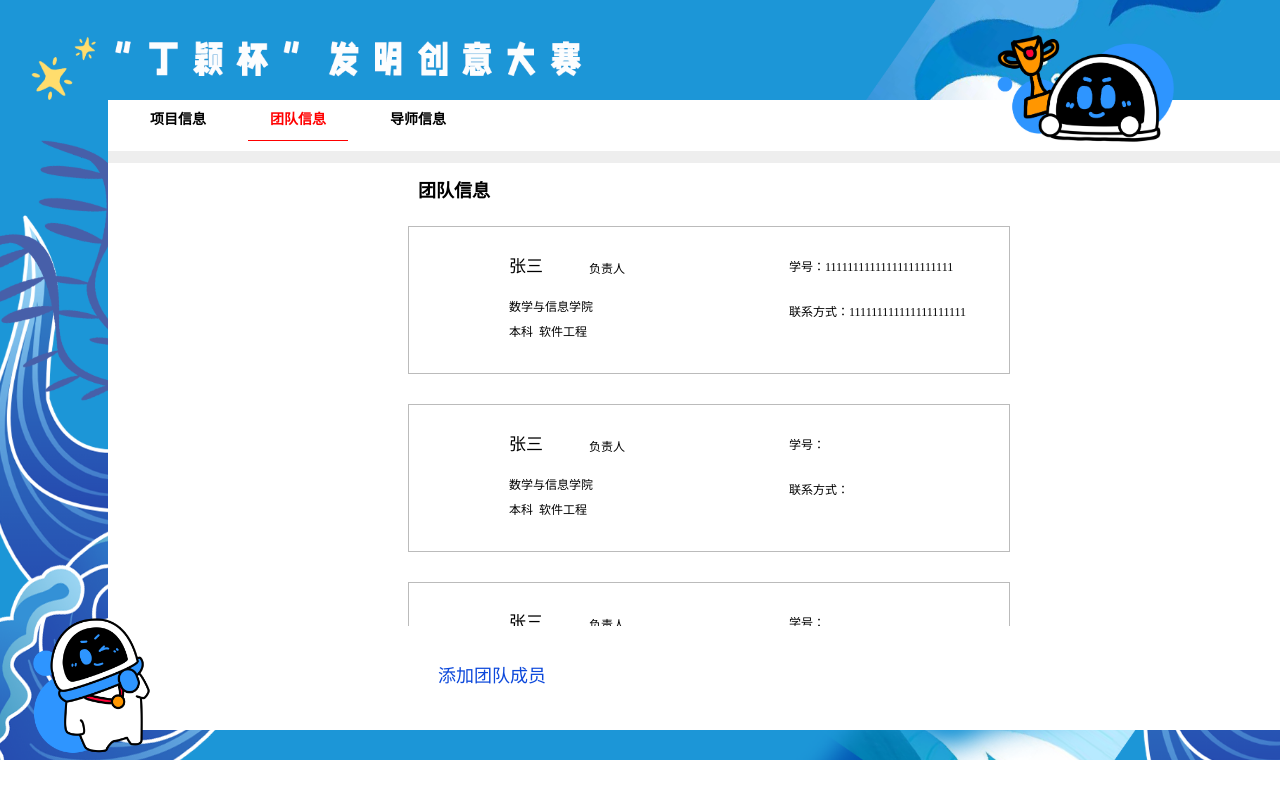
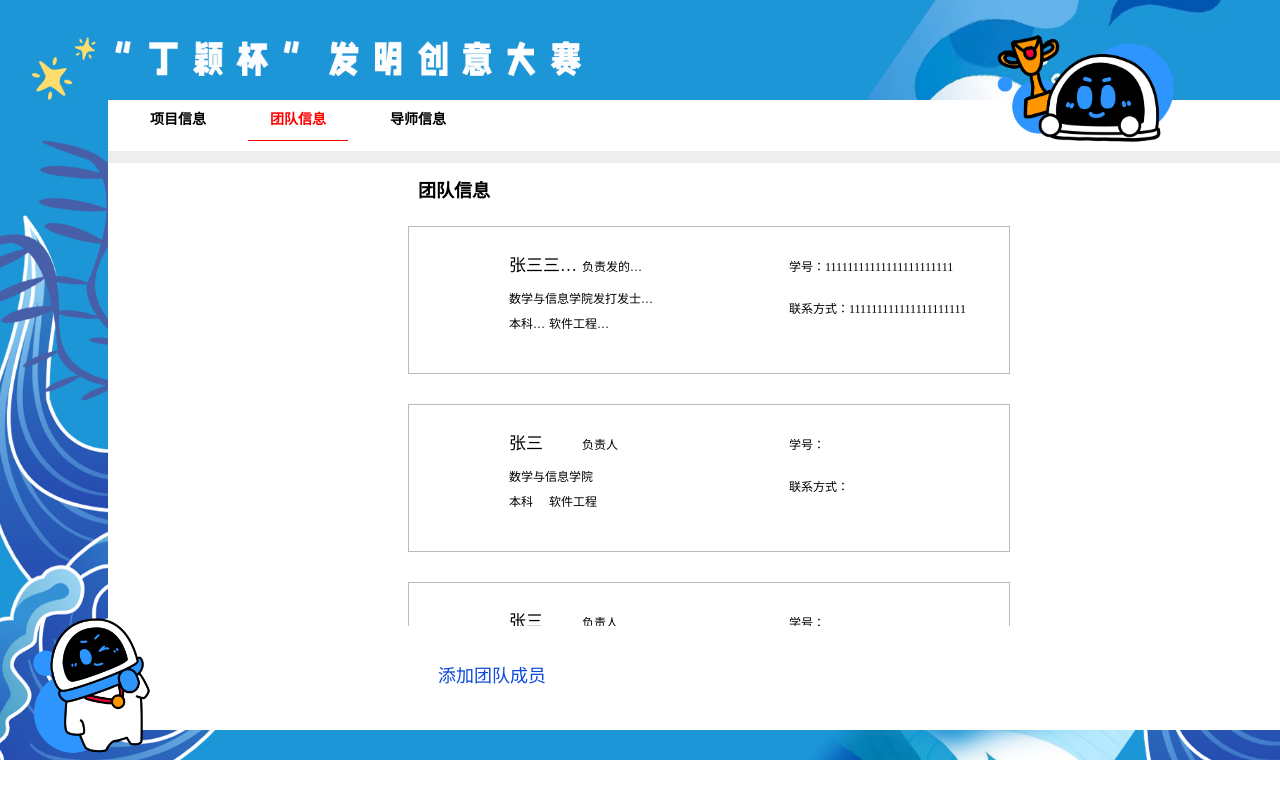
Before and after one commit to zjc2782171149/dingyingbei, a Vue app: page /#/ in a window 1280 px wide. Both pictures are taken after a click on the element "团队信息". Built offline with nearby package versions, Linux system fonts and the light colour scheme; a web font is replaced by a local one.

Commit message:
页面设计完成

```diff
--- a/src/store/index.js
+++ b/src/store/index.js
@@ -2,6 +2,36 @@ import { createStore } from 'vuex'
 
 export default createStore({
   state: {
+    peopleMessageList: {
+      project: {
+        teamName: '',
+        productionName: '',
+        productionType: {
+          typeOne: '',
+          typeTwo: ''
+        },
+        fileLists: {
+          file1: '',
+          file2: ''
+        }
+      },
+      team: [
+        {
+          name: '',
+          job: '',
+          college: '',
+          xueli: '',
+          project: '',
+          number: '',
+          phone: ''
+        }
+      ],
+      teacher: {
+        name: '',
+        college: '',
+        job: ''
+      }
+    }
   },
   mutations: {
   },
--- a/src/views/Home.vue
+++ b/src/views/Home.vue
@@ -24,10 +24,11 @@
         <div class="shortcut__hr"></div>
         <!-- <div></div>s -->
       </section>
-      <component :is="which"></component>
+
       <keep-alive>
-        <router-view></router-view>
+        <component :is="which"></component>
       </keep-alive>
+      <router-view></router-view>
       <!-- <router-view v-slot="{ which }">
         <keep-alive>
           <component :is="which"></component>
@@ -41,9 +42,9 @@
 
 <script>
 // @ is an alias to /src
-import Item from "./Item.vue";
-import Team from "./Team.vue";
-import Teacher from "./Teacher.vue";
+import Item from "./Item";
+import Team from "./Team";
+import Teacher from "./Teacher";
 
 export default {
   name: "Home",
--- a/src/views/Mask.vue
+++ b/src/views/Mask.vue
@@ -104,7 +104,7 @@ export default {
     border-radius: 0.1rem;
     border: 1px solid #bbbbbb;
     outline: none;
-    padding-left: 0.1rem;
+    padding: 0 0.1rem;
     font-size: 0.13rem;
     box-sizing: border-box;
   }
@@ -166,11 +166,14 @@ export default {
     height: 0.4rem;
     line-height: 0.4rem;
     text-align: center;
-    background: #287bea;
+    background: #1c96d7;
     color: #fff;
     font-size: 0.16rem;
     border-radius: 0.04rem;
     cursor: pointer;
+  }
+  &__add:hover {
+    background: #287bea;
   }
   &__cancel {
     position: absolute;
@@ -185,5 +188,8 @@ export default {
     border-radius: 0.04rem;
     cursor: pointer;
   }
+  &__cancel:hover {
+    background: #bdc3c7;
+  }
 }
 </style>
--- a/src/views/Teacher.vue
+++ b/src/views/Teacher.vue
@@ -24,7 +24,7 @@
         <div class="input__title">老师职称</div>
         <input type="text" class="input__Input" />
       </div>
-      <div class="input__add">添加</div>
+      <div class="input__add" @click="confirmMessage">确认</div>
       <div class="input__cancel">取消</div>
     </div>
   </div>
@@ -33,6 +33,11 @@
 <script>
 export default {
   name: "Teacher",
+  methods: {
+    confirmMessage() {
+      console.log("confirm");
+    },
+  },
 };
 </script>
 
@@ -134,10 +139,13 @@ export default {
     height: 0.4rem;
     line-height: 0.4rem;
     text-align: center;
-    background: #287bea;
+    background: #1c96d7;
     color: #fff;
     border-radius: 0.04rem;
     cursor: pointer;
+  }
+  &__add:hover {
+    background: #287bea;
   }
   &__cancel {
     position: absolute;
@@ -150,6 +158,9 @@ export default {
     color: #000;
     border-radius: 0.04rem;
     cursor: pointer;
+  }
+  &__cancel:hover {
+    background: #bdc3c7;
   }
   &__title {
     display: inline-block;
--- a/src/views/Team.vue
+++ b/src/views/Team.vue
@@ -4,14 +4,14 @@
     <div class="team__box">
       <div class="team__member">
         <div class="iconfont team__imgs">&#xe601;</div>
-        <div class="team__member__name">张三</div>
-        <div class="team__member__job">负责人</div>
-        <div class="team__member__college">数学与信息学院</div>
-        <div class="team__member__xueli">本科</div>
-        <div class="team__member__project">软件工程</div>
+        <div class="team__member__name">张三三三三三</div>
+        <div class="team__member__job">负责发的人工书法大赛夺冠</div>
+        <div class="team__member__college">数学与信息学院发打发士大夫</div>
+        <div class="team__member__xueli">本科发生发达省份的</div>
+        <div class="team__member__project">软件工程发射点发生发</div>
         <div class="team__member__number">学号：11111111111111111111111</div>
         <div class="team__member__phone">联系方式：111111111111111111111</div>
-        <div class="iconfont team__imgs2">&#xe604;</div>
+        <div class="iconfont team__imgs2" @click="openMaskShow">&#xe604;</div>
       </div>
       <div class="team__member">
         <div class="iconfont team__imgs">&#xe601;</div>
@@ -22,7 +22,7 @@
         <div class="team__member__project">软件工程</div>
         <div class="team__member__number">学号：</div>
         <div class="team__member__phone">联系方式：</div>
-        <div class="iconfont team__imgs2">&#xe604;</div>
+        <div class="iconfont team__imgs2" @click="openMaskShow">&#xe604;</div>
       </div>
       <div class="team__member">
         <div class="iconfont team__imgs">&#xe601;</div>
@@ -33,12 +33,12 @@
         <div class="team__member__project">软件工程</div>
         <div class="team__member__number">学号：</div>
         <div class="team__member__phone">联系方式：</div>
-        <div class="iconfont team__imgs2">&#xe604;</div>
+        <div class="iconfont team__imgs2" @click="openMaskShow">&#xe604;</div>
       </div>
     </div>
-    <div class="team__addMember">
+    <div class="team__addMember" @click="openMaskShow">
       <div class="iconfont team__add">&#xe641;</div>
-      <div class="team__character" @click="changeMaskShow">添加团队成员</div>
+      <div class="team__character">添加团队成员</div>
     </div>
   </div>
   <div class="maskItem" v-show="addShow">
@@ -62,7 +62,7 @@ export default {
     };
   },
   methods: {
-    changeMaskShow() {
+    openMaskShow() {
       this.addShow = !this.addShow;
     },
     closeMask() {
@@ -90,7 +90,7 @@ export default {
   }
   &__box {
     overflow-y: scroll;
-    width: 6.4rem;
+    width: 10rem;
     height: 4rem;
     // border: 1px solid #bbbbbb;
   }
@@ -104,36 +104,67 @@ export default {
     cursor: default;
     &__name {
       position: absolute;
+      top: 0.21rem;
       left: 1rem;
       font-size: 0.17rem;
+      width: 0.69rem;
+      height: 0.35rem;
+      line-height: 0.35rem;
+      overflow: hidden;
+      white-space: nowrap;
+      text-overflow: ellipsis;
     }
     &__job {
       position: absolute;
-      top: 0.02rem;
-      left: 1.8rem;
+      top: 0.28rem;
+      left: 1.73rem;
+      width: 0.7rem;
+      height: 0.25rem;
+      line-height: 0.25rem;
+      overflow: hidden;
+      white-space: nowrap;
+      text-overflow: ellipsis;
     }
     &__college {
       position: absolute;
-      top: 0.4rem;
+      top: 0.6rem;
       left: 1rem;
+      width: 1.5rem;
+      height: 0.25rem;
+      line-height: 0.25rem;
+      overflow: hidden;
+      white-space: nowrap;
+      text-overflow: ellipsis;
     }
     &__xueli {
       position: absolute;
-      top: 0.65rem;
+      top: 0.85rem;
       left: 1rem;
+      width: 0.4rem;
+      height: 0.25rem;
+      line-height: 0.25rem;
+      overflow: hidden;
+      white-space: nowrap;
+      text-overflow: ellipsis;
     }
     &__project {
       position: absolute;
-      top: 0.65rem;
-      left: 1.3rem;
+      top: 0.85rem;
+      left: 1.4rem;
+      width: 0.7rem;
+      height: 0.25rem;
+      line-height: 0.25rem;
+      overflow: hidden;
+      white-space: nowrap;
+      text-overflow: ellipsis;
     }
     &__number {
       position: absolute;
-      top: 0.25rem;
+      top: 0.28rem;
       left: 3.8rem;
       width: 1.8rem;
-      height: 0.3rem;
-      line-height: 0.3rem;
+      height: 0.25rem;
+      line-height: 0.25rem;
       overflow: hidden;
       white-space: nowrap;
       text-overflow: ellipsis;
@@ -143,8 +174,8 @@ export default {
       top: 0.7rem;
       left: 3.8rem;
       width: 1.83rem;
-      height: 0.3rem;
-      line-height: 0.3rem;
+      height: 0.25rem;
+      line-height: 0.25rem;
       overflow: hidden;
       white-space: nowrap;
       text-overflow: ellipsis;
@@ -173,14 +204,16 @@ export default {
     position: absolute;
     font-size: 0.4rem;
     top: -0.1rem;
-    left: 0.25rem;
+    left: 0.24rem;
   }
   &__imgs2 {
     position: absolute;
-    margin-top: -0.2rem;
-    right: 0.1rem;
+    margin-top: -0.01rem;
+    right: 0.08rem;
     font-size: 0.18rem;
     cursor: pointer;
+    height: 0.35rem;
+    line-height: 0.35rem;
   }
 }
 .maskItem {
```
Also changed, not shown: src/views/Item.vue (+106 -12 lines).
